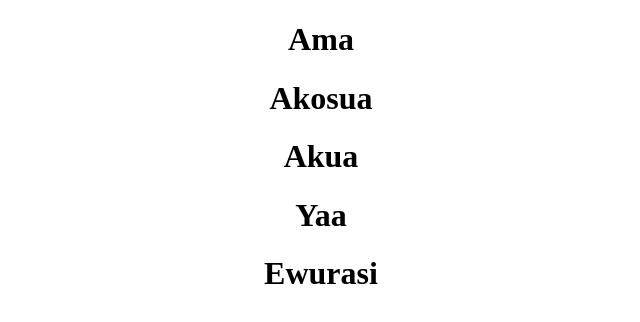
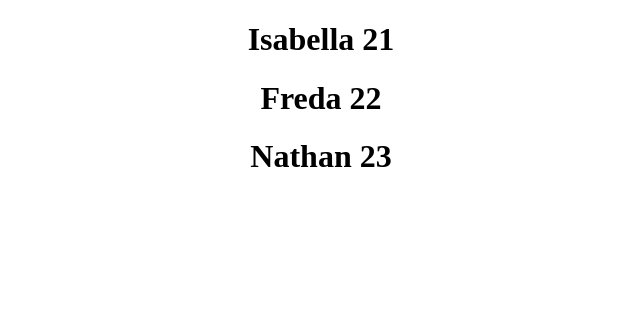
Before and after one commit to Bellagirl-maker/resume-builder, a React (Create React App) app: page / in a window 1280 px wide. Shown: the top 322 px of the page, without its empty margins (319-959 px from the left). Built offline with nearby package versions, Linux system fonts and the light colour scheme.

Commit message:
Update app.js

```diff
--- a/src/App.js
+++ b/src/App.js
@@ -1,13 +1,18 @@
 import './App.css';
 
 function App() {
-  // const age = 12;
-  // const isRed = true;
-  const names = ["Ama","Akosua", "Akua","Yaa", "Ewurasi"];
+
+  const users = [
+    { name: "Isabella", age:21 },
+    { name: "Freda", age:22 },
+    { name: "Nathan", age:23 },
+    ];
 return (
     <div className='App'>
-      {names.map((name, key) =>{
-        return <h1 key={key}>{name}</h1>
+      {users.map((user, key) =>{
+       return(
+        <Users name={user.name} age={user.age} />
+       )
 
       })}
 
@@ -22,6 +27,10 @@ return (
     // <Job salary="9000" position="SeniorSDE" company="Amazon" />
     // </div>
   );
+}
+
+const Users = (props) => {
+  return <h1>{props.name} {props.age}</h1>
 }
 
 // const User = (props) =>{
```
